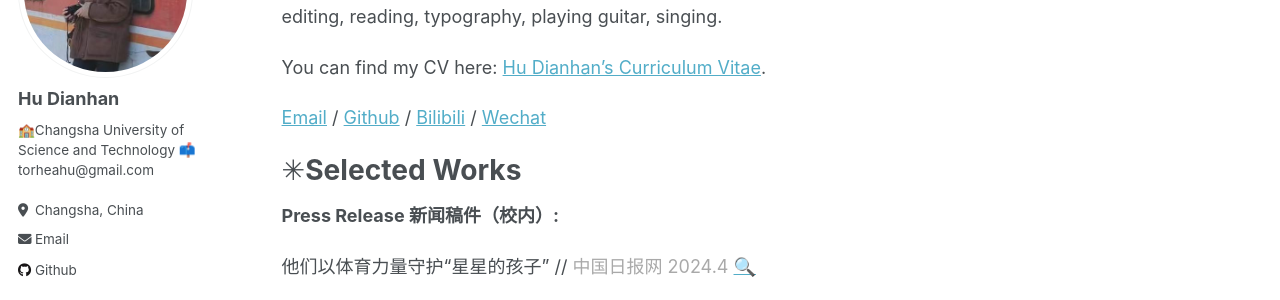
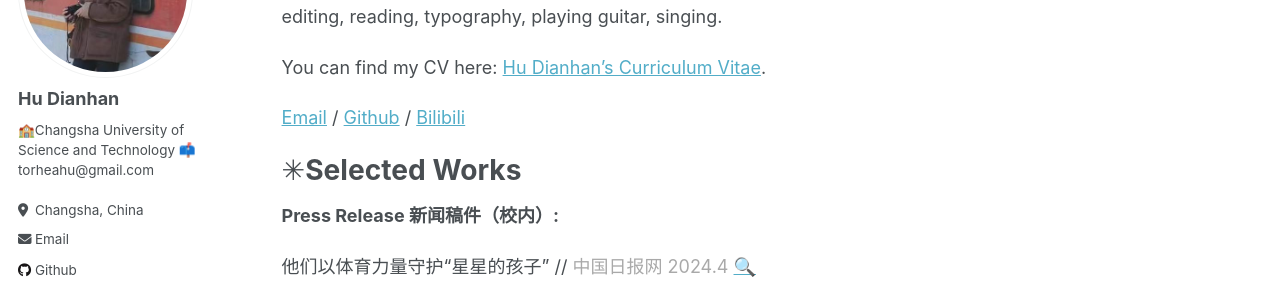
Before and after one commit to Rheahu816/Rheahu.github.io, a Jekyll site: the page built from _pages/about.md, in a window 1280 px wide and 900 px high. Shown: the part 199-499 px from the top of the window. Built offline with Jekyll 4.4.1, drawn with Linux system fonts in a browser that asks for light colours.

Commit message:
Update about.md

```diff
--- a/_pages/about.md
+++ b/_pages/about.md
@@ -11,7 +11,7 @@ I'm a third year undergraduate student from [School of Literature and Journalism
 
 You can find my CV here: [Hu Dianhan's Curriculum Vitae](../assets/Curriculum_Vitae.pdf).
 
-[Email](mailto:1837105324@qq.com) / [Github](https://github.com/Rheahu816/Rheahu.github.io) / [Bilibili](https://space.bilibili.com/10709762?spm_id_from=333.1007.0.0) / [Wechat](../images/wechat.png)
+[Email](mailto:1837105324@qq.com) / [Github](https://github.com/Rheahu816/Rheahu.github.io) / [Bilibili](https://space.bilibili.com/10709762?spm_id_from=333.1007.0.0)
 
 
 
```
